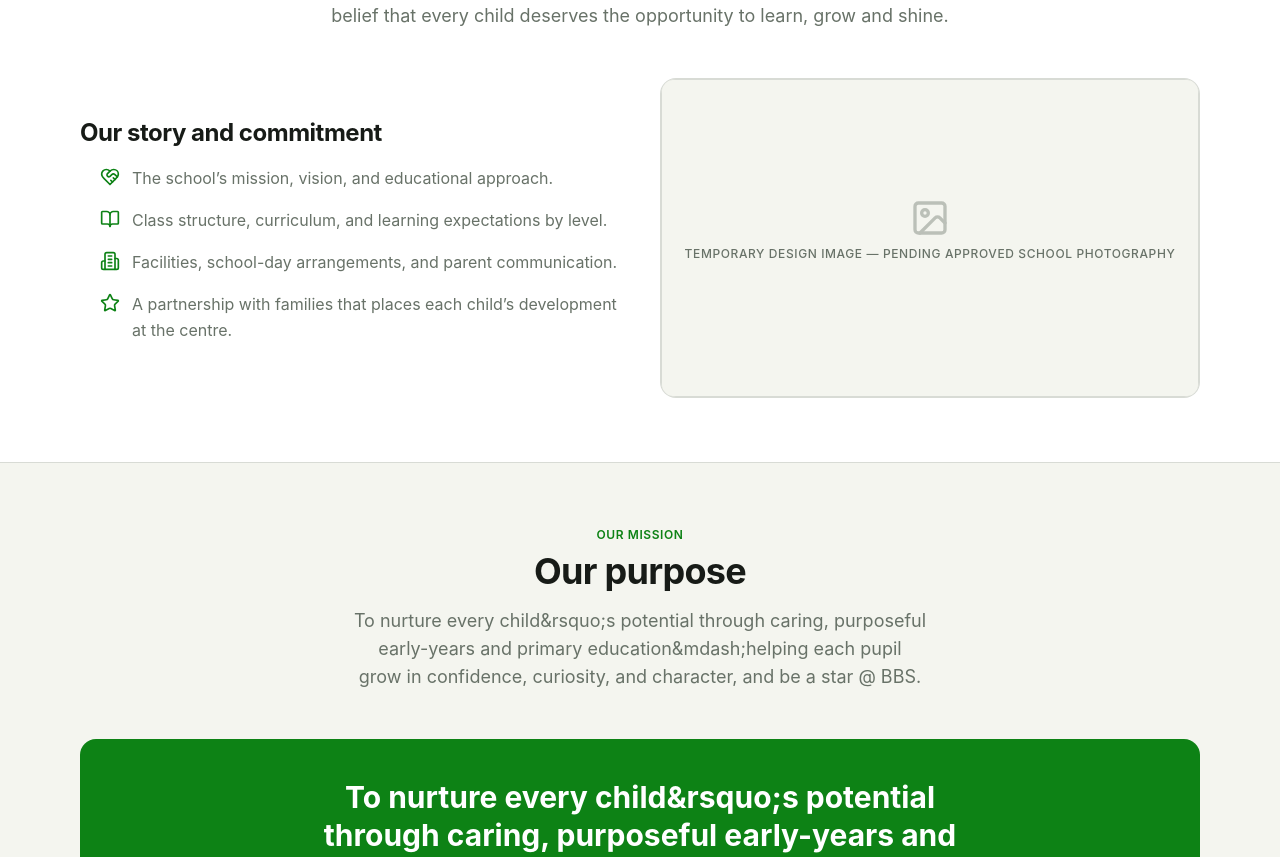
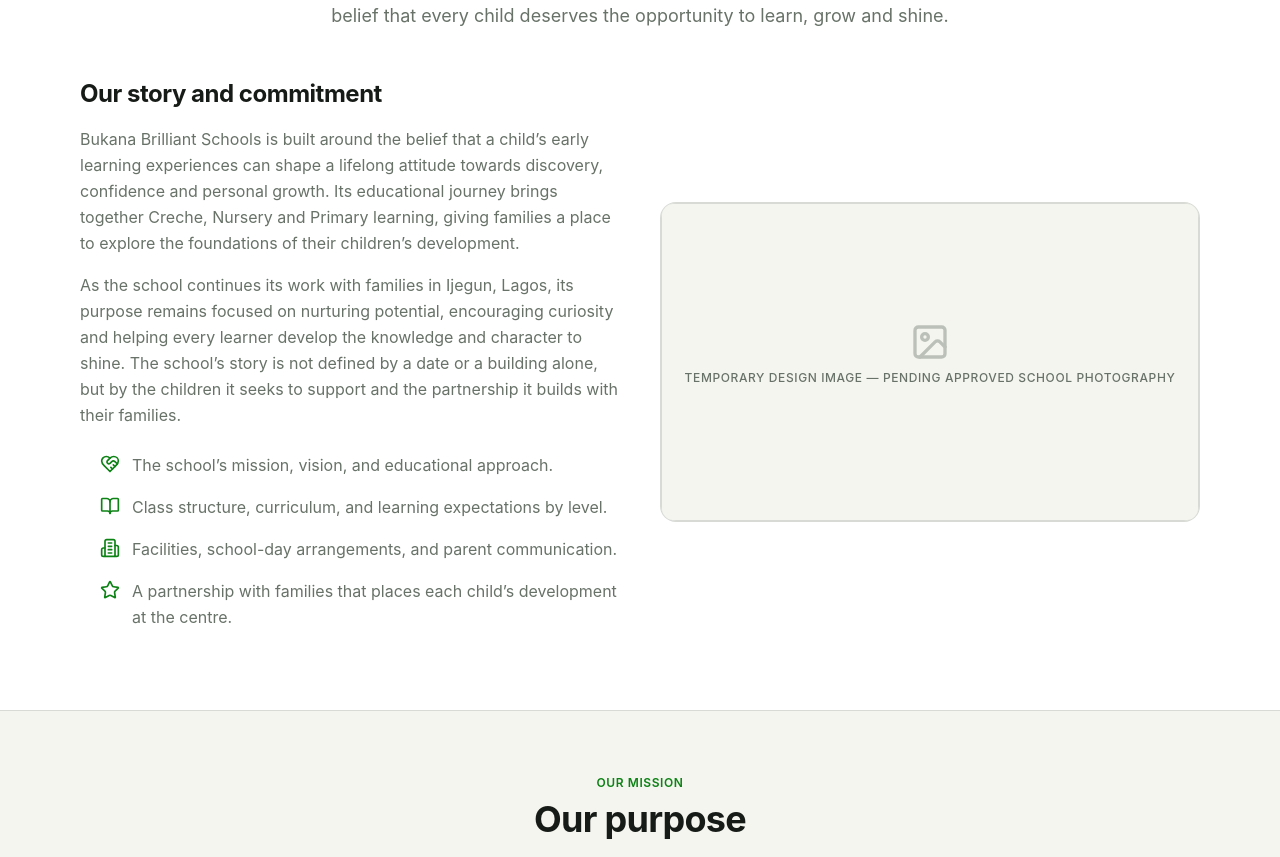
Before and after one commit to blinkzdlfx-cell/bukana-brilliant-schools, a React (Vite) app: page /about in a window 1280 px wide. Shown: the part 841-1698 px from the top of the page. Built offline with nearby package versions, Linux system fonts and the light colour scheme.

Commit message:
Add school history and educational journey narrative

```diff
--- a/src/pages/AboutPage.jsx
+++ b/src/pages/AboutPage.jsx
@@ -81,6 +81,10 @@ function OverviewSection() {
         <div className="mt-12 grid lg:grid-cols-2 gap-10 items-center">
           <div>
             <h3 className="mb-4 text-2xl font-bold text-ink-deep">Our story and commitment</h3>
+            <div className="mb-6 space-y-4 leading-relaxed text-ink-muted">
+              <p>Bukana Brilliant Schools is built around the belief that a child’s early learning experiences can shape a lifelong attitude towards discovery, confidence and personal growth. Its educational journey brings together Creche, Nursery and Primary learning, giving families a place to explore the foundations of their children’s development.</p>
+              <p>As the school continues its work with families in Ijegun, Lagos, its purpose remains focused on nurturing potential, encouraging curiosity and helping every learner develop the knowledge and character to shine. The school’s story is not defined by a date or a building alone, but by the children it seeks to support and the partnership it builds with their families.</p>
+            </div>
             <ul className="space-y-4 text-ink-muted leading-relaxed">
               <li className="flex items-start gap-3">
                 <HeartHandshake className="mt-0.5 h-5 w-5 shrink-0 text-brand" />
```
